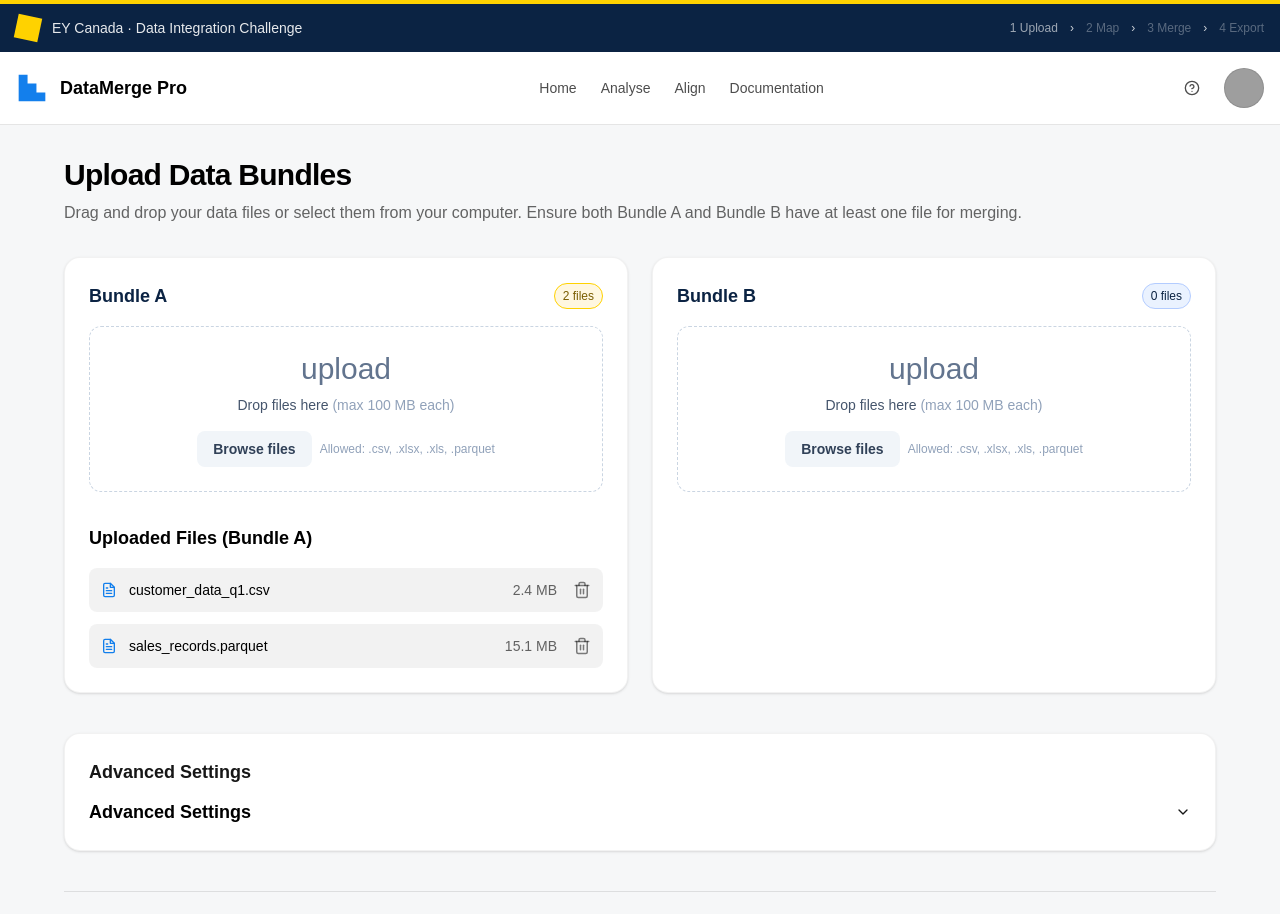
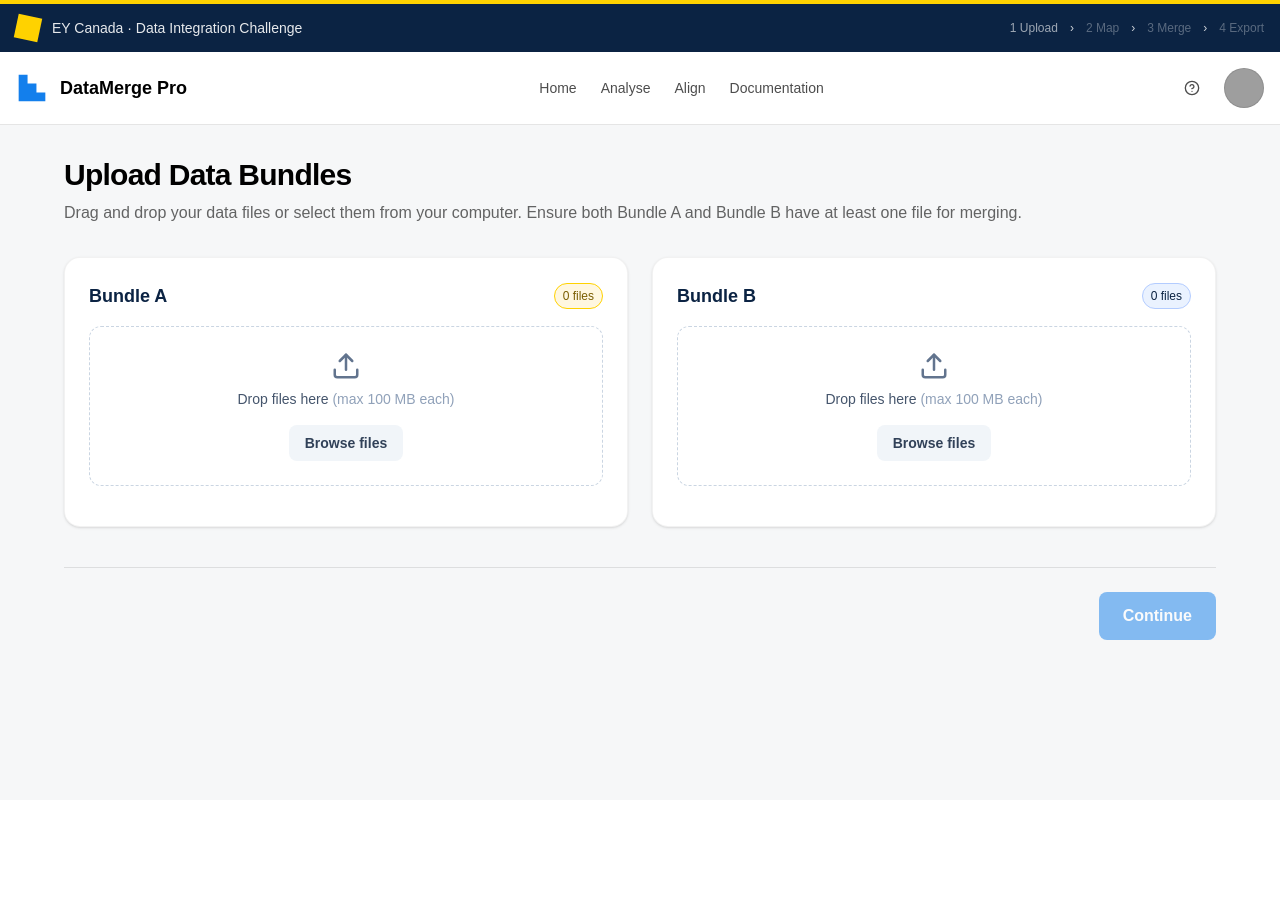
Before and after one commit to zuuhaaib/HTV, a Next.js app: page / in a window 1280 px wide. Shown: the top 914 px of the page. After the commit the page ends 800 px from the top, so only its background shows below. Built offline with nearby package versions, Linux system fonts and the light colour scheme; no server answers; grey boxes are pictures that could not be loaded.

Commit message:
minor tweaks

```diff
--- a/src/app/page.tsx
+++ b/src/app/page.tsx
@@ -18,18 +18,11 @@ type UploadedFile = {
 
 export default function Page() {
   // Files
-  const [bundleAFiles, setBundleAFiles] = useState<UploadedFile[]>([
-    { name: "customer_data_q1.csv", sizeBytes: 2.4 * 1024 * 1024, prettySize: "2.4 MB", icon: "description" },
-    { name: "sales_records.parquet", sizeBytes: 15.1 * 1024 * 1024, prettySize: "15.1 MB", icon: "backup_table" },
-  ]);
+  const [bundleAFiles, setBundleAFiles] = useState<UploadedFile[]>([]);
   const [bundleBFiles, setBundleBFiles] = useState<UploadedFile[]>([]);
 
   // UI / state
   const [uploadError, setUploadError] = useState<string | null>(null);
-  const [advancedOpen, setAdvancedOpen] = useState(false);
-  const [overrides, setOverrides] = useState("");
-  const [sampling, setSampling] = useState("");
-  const [justContinued, setJustContinued] = useState(false);
   const [sessionId, setSessionId] = useState<string | null>(null);
   const [merging, setMerging] = useState(false);
   const router = useRouter();
@@ -292,19 +285,6 @@ export default function Page() {
             </div>
           )}
 
-          {/* Advanced Settings card */}
-          <div className="mt-10 bg-white rounded-2xl shadow-sm p-6 border border-black/5">
-            <h3 className="text-lg font-semibold mb-3">Advanced Settings</h3>
-            <AdvancedSettings
-              overrides={overrides}
-              sampling={sampling}
-              open={advancedOpen}
-              setOverrides={setOverrides}
-              setSampling={setSampling}
-              setOpen={setAdvancedOpen}
-            />
-          </div>
-
           {/* Desktop continue bar */}
           <div className="hidden md:flex mt-10 justify-end border-t border-black/10 pt-6">
             <div className={merging ? "animate-pulse" : ""}>
--- a/src/components/UploadDropzone.tsx
+++ b/src/components/UploadDropzone.tsx
@@ -1,6 +1,7 @@
 // components/UploadDropzone.tsx
 "use client";
 import React, { useCallback, useRef, useState } from "react";
+import { FiUpload } from "react-icons/fi";
 
 export interface UploadDropzoneProps {
   /** Label shown inside the dropzone */
@@ -81,11 +82,11 @@ export default function UploadDropzone({
       />
 
       <div className="flex flex-col items-center gap-2">
-        <span className="material-symbols-outlined text-3xl text-slate-500">upload</span>
+        <FiUpload className="text-3xl text-slate-500" />
         <p className="text-sm text-slate-600">
           {title} <span className="text-slate-400">(max {maxSizeMB} MB each)</span>
         </p>
-        <div className="mt-2 flex items-center gap-2">
+        <div className="mt-2">
           <button
             type="button"
             onClick={onBrowse}
@@ -93,9 +94,6 @@ export default function UploadDropzone({
           >
             Browse files
           </button>
-          {acceptAttr && (
-            <span className="text-xs text-slate-400">Allowed: {accept.join(", ")}</span>
-          )}
         </div>
       </div>
     </div>
```
